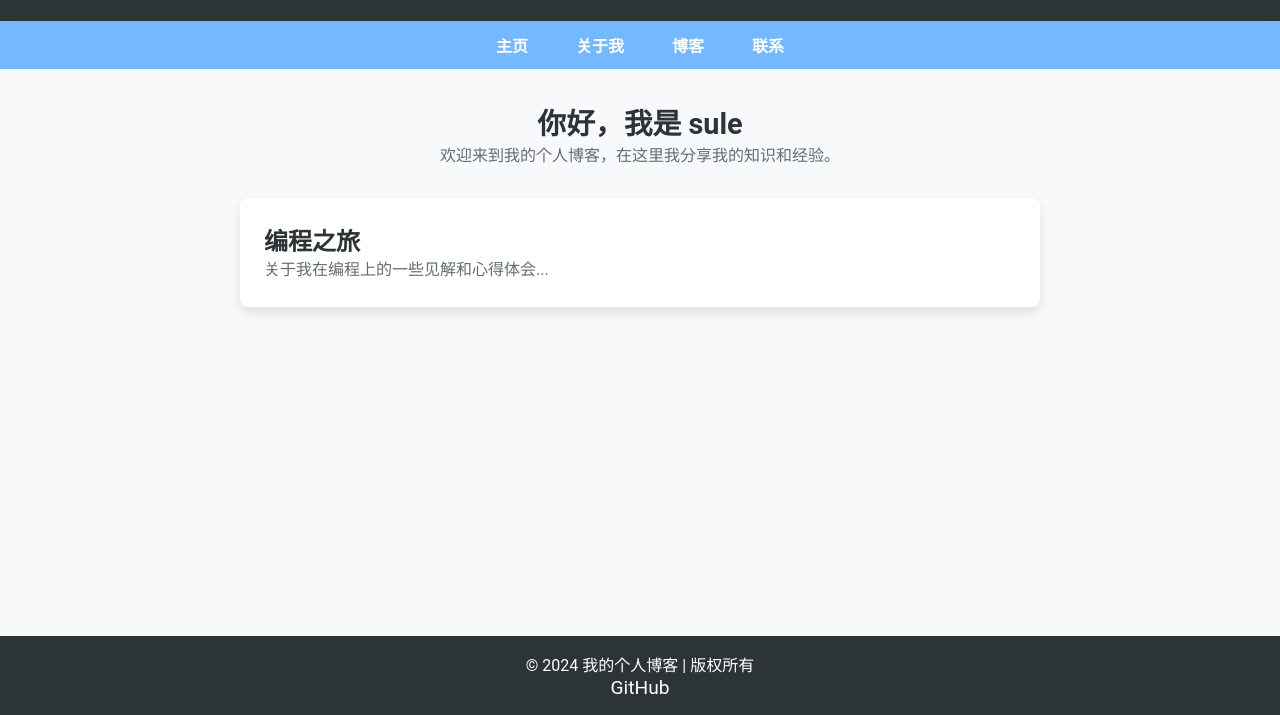
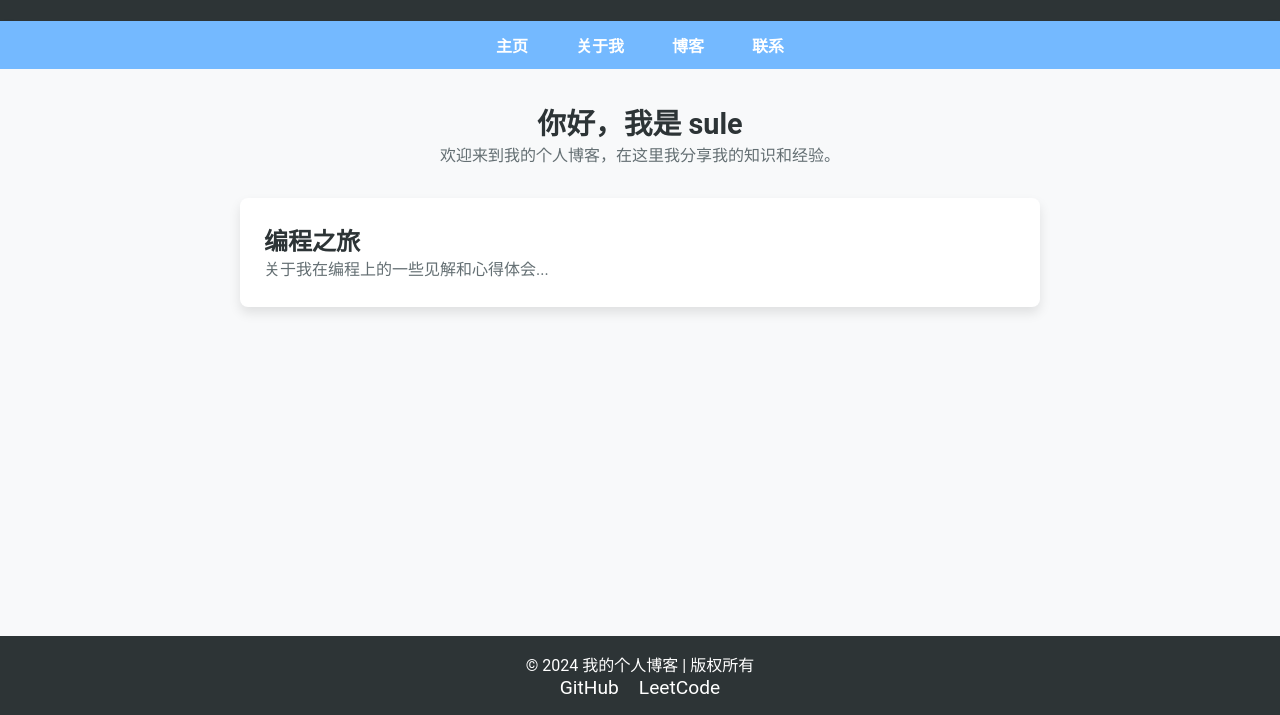
Before and after one commit to suleppp/suleppp.github.io, a plain HTML site: page index.html in a window 1280 px wide. Shown: the part 85-800 px from the top of the page. Drawn offline with Linux system fonts and the light colour scheme.

Commit message:
Update index.html

```diff
--- a/index.html
+++ b/index.html
@@ -176,6 +176,7 @@
         <p>© 2024 我的个人博客 | 版权所有</p>
         <div class="social-icons">
             <a href="https://github.com/suleppp" target="_blank">GitHub</a>
+            <a href="https://leetcode.cn/u/suleppp/" target="_blank">LeetCode</a>
         </div>
     </footer>
 
```
